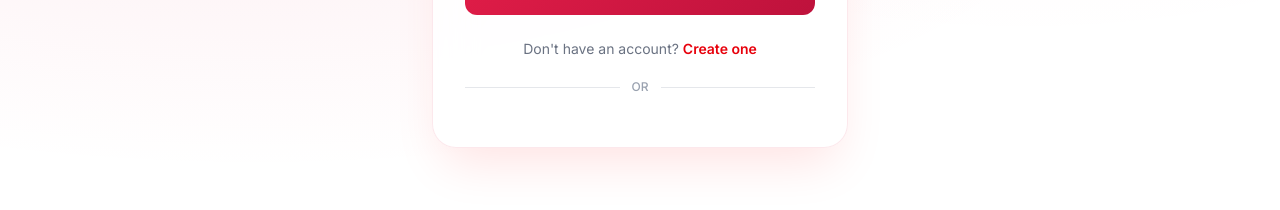
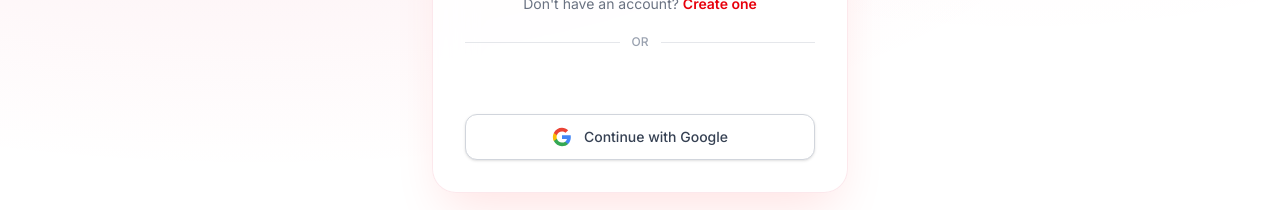
Before and after one commit to gamerdiamond844-hue/Dream-paintings., a React (Vite) app in the folder frontend/: page /login in a window 1280 px wide. Shown: the part 569-779 px from the top of the page. Built offline with nearby package versions, Linux system fonts and the light colour scheme; no server answers.

Commit message:
fix: Google button not showing - fix SDK timing and add fallback button

```diff
--- a/frontend/index.html
+++ b/frontend/index.html
@@ -31,7 +31,7 @@
     <link href="https://fonts.googleapis.com/css2?family=Playfair+Display:wght@400;600;700;800&family=Inter:wght@300;400;500;600;700&display=swap" rel="stylesheet" />
 
     <!-- Google Identity Services -->
-    <script src="https://accounts.google.com/gsi/client" async defer></script>
+    <script src="https://accounts.google.com/gsi/client" async></script>
 
     <title>Dream Paintings | Premium Art Marketplace</title>
   </head>
--- a/frontend/src/components/GoogleAuthButton.jsx
+++ b/frontend/src/components/GoogleAuthButton.jsx
@@ -1,4 +1,4 @@
-import { useEffect, useRef, useState } from 'react';
+import { useEffect, useRef, useState, useCallback } from 'react';
 import { useNavigate } from 'react-router-dom';
 import toast from 'react-hot-toast';
 import { useAuth } from '../context/AuthContext';
@@ -9,29 +9,11 @@
   const { loginWithGoogle } = useAuth();
   const navigate = useNavigate();
   const btnRef = useRef(null);
-  const [disabled, setDisabled] = useState(false);
+  const [loading, setLoading] = useState(false);
+  const [sdkReady, setSdkReady] = useState(false);
 
-  useEffect(() => {
-    if (!GOOGLE_CLIENT_ID || !window.google) return;
-
-    window.google.accounts.id.initialize({
-      client_id: GOOGLE_CLIENT_ID,
-      callback: handleCredentialResponse,
-      ux_mode: 'popup',
-    });
-
-    window.google.accounts.id.renderButton(btnRef.current, {
-      theme: 'outline',
-      size: 'large',
-      width: btnRef.current?.offsetWidth || 400,
-      text: 'continue_with',
-      shape: 'rectangular',
-      logo_alignment: 'left',
-    });
-  }, []);
-
-  const handleCredentialResponse = async ({ credential }) => {
-    setDisabled(true);
+  const handleCredentialResponse = useCallback(async ({ credential }) => {
+    setLoading(true);
     try {
       const user = await loginWithGoogle(credential);
       toast.success(`Welcome, ${user.name}! 🎉`);
@@ -39,15 +21,83 @@
     } catch (err) {
       toast.error(err.response?.data?.message || 'Google sign-in failed');
     } finally {
-      setDisabled(false);
+      setLoading(false);
     }
-  };
+  }, [loginWithGoogle, navigate, redirectTo]);
+
+  const initGoogle = useCallback(() => {
+    if (!window.google?.accounts?.id || !btnRef.current) return;
+    window.google.accounts.id.initialize({
+      client_id: GOOGLE_CLIENT_ID,
+      callback: handleCredentialResponse,
+      ux_mode: 'popup',
+    });
+    window.google.accounts.id.renderButton(btnRef.current, {
+      theme: 'outline',
+      size: 'large',
+      width: btnRef.current.offsetWidth || 380,
+      text: 'continue_with',
+      shape: 'rectangular',
+      logo_alignment: 'left',
+    });
+    setSdkReady(true);
+  }, [handleCredentialResponse]);
+
+  useEffect(() => {
+    if (!GOOGLE_CLIENT_ID) return;
+
+    // If SDK already loaded (cached)
+    if (window.google?.accounts?.id) {
+      initGoogle();
+      return;
+    }
+
+    // Wait for the async script to finish loading
+    const existingScript = document.querySelector('script[src*="accounts.google.com/gsi/client"]');
+    if (existingScript) {
+      existingScript.addEventListener('load', initGoogle);
+      return () => existingScript.removeEventListener('load', initGoogle);
+    }
+  }, [initGoogle]);
 
   if (!GOOGLE_CLIENT_ID) return null;
 
   return (
-    <div className={`w-full transition-opacity ${disabled ? 'opacity-50 pointer-events-none' : ''}`}>
-      <div ref={btnRef} className="w-full" />
+    <div className="w-full">
+      {/* GIS rendered button */}
+      <div ref={btnRef} className="w-full min-h-[44px]" />
+
+      {/* Fallback custom button shown while SDK loads or if GIS fails to render */}
+      {!sdkReady && (
+        <button
+          type="button"
+          disabled={loading}
+          onClick={() => {
+            // Re-attempt init in case SDK loaded after mount
+            if (window.google?.accounts?.id) {
+              initGoogle();
+            } else {
+              toast.error('Google Sign-In is loading, please try again in a moment.');
+            }
+          }}
+          className="w-full flex items-center justify-center gap-3 px-4 py-3 bg-white border border-gray-300 rounded-xl text-sm font-medium text-gray-700 hover:bg-gray-50 hover:border-gray-400 transition-all shadow-sm disabled:opacity-60"
+        >
+          {loading ? (
+            <svg className="animate-spin w-5 h-5 text-gray-500" fill="none" viewBox="0 0 24 24">
+              <circle className="opacity-25" cx="12" cy="12" r="10" stroke="currentColor" strokeWidth="4" />
+              <path className="opacity-75" fill="currentColor" d="M4 12a8 8 0 018-8v8z" />
+            </svg>
+          ) : (
+            <svg width="20" height="20" viewBox="0 0 24 24" fill="none">
+              <path d="M22.56 12.25c0-.78-.07-1.53-.2-2.25H12v4.26h5.92c-.26 1.37-1.04 2.53-2.21 3.31v2.77h3.57c2.08-1.92 3.28-4.74 3.28-8.09z" fill="#4285F4"/>
+              <path d="M12 23c2.97 0 5.46-.98 7.28-2.66l-3.57-2.77c-.98.66-2.23 1.06-3.71 1.06-2.86 0-5.29-1.93-6.16-4.53H2.18v2.84C3.99 20.53 7.7 23 12 23z" fill="#34A853"/>
+              <path d="M5.84 14.09c-.22-.66-.35-1.36-.35-2.09s.13-1.43.35-2.09V7.07H2.18C1.43 8.55 1 10.22 1 12s.43 3.45 1.18 4.93l3.66-2.84z" fill="#FBBC05"/>
+              <path d="M12 5.38c1.62 0 3.06.56 4.21 1.64l3.15-3.15C17.45 2.09 14.97 1 12 1 7.7 1 3.99 3.47 2.18 7.07l3.66 2.84c.87-2.6 3.3-4.53 6.16-4.53z" fill="#EA4335"/>
+            </svg>
+          )}
+          Continue with Google
+        </button>
+      )}
     </div>
   );
 }
```
